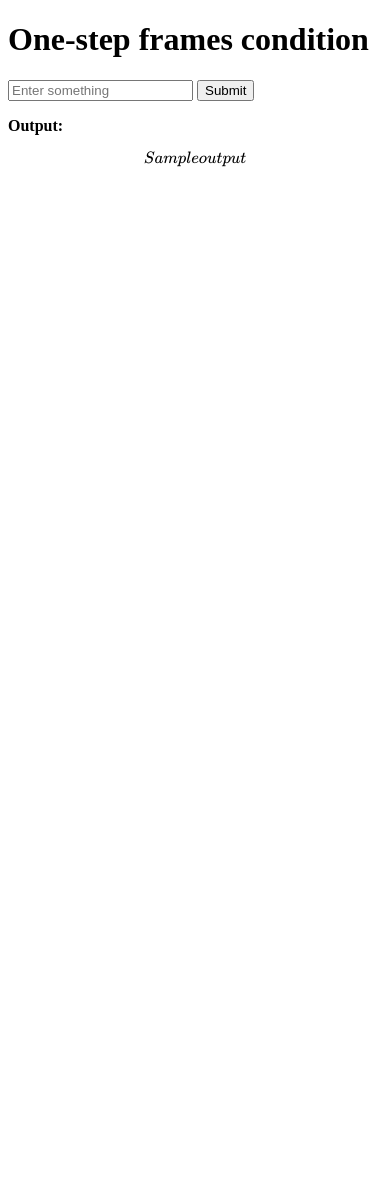
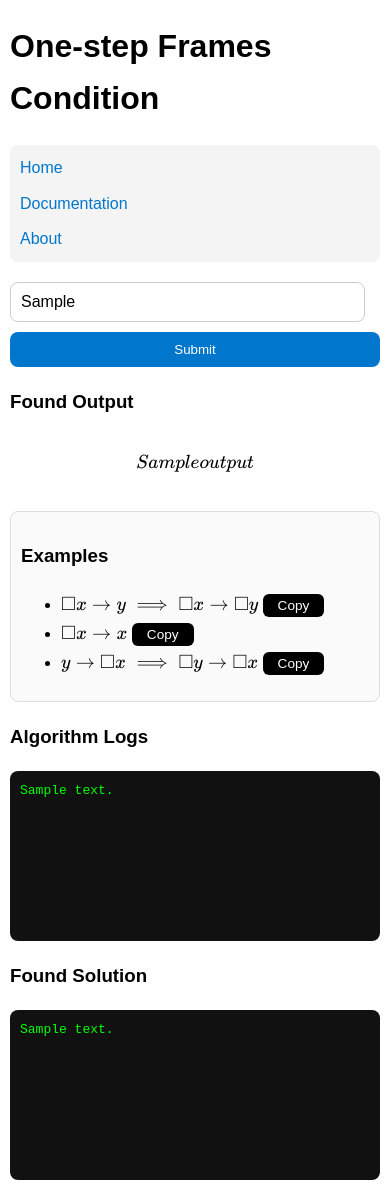
Before and after one commit to lucianIrsigler/research-website, a Django app: template myproject/myapp/templates/home.html in a window 390 px wide. Before the commit the page ends 844 px from the top, so only its background shows below. Run offline with Django 5.2, Linux system fonts and the light colour scheme; the template is opened without the code that fills it: most values are stand-ins (such as "Sample title", 1, 10 or a date in 2020).

Commit message:
refactor(website): Updated UI - Added log boxes to track what the algorithm has done - Added examples that can be copied - Added error handling - Added basic CSS

```diff
--- a/myproject/myapp/templates/home.html
+++ b/myproject/myapp/templates/home.html
@@ -2,22 +2,93 @@
 <html lang="en">
 <head>
     <meta charset="UTF-8">
-    <title>One-step frames condition</title>
+    <title>One-step Frames Condition</title>
     <script src="https://polyfill.io/v3/polyfill.min.js?features=es6"></script>
     <script id="MathJax-script" async
-      src="https://cdn.jsdelivr.net/npm/mathjax@3/es5/tex-mml-chtml.js">
-    </script>
+      src="https://cdn.jsdelivr.net/npm/mathjax@3/es5/tex-mml-chtml.js"></script>
+    <meta name="viewport" content="width=device-width, initial-scale=1.0">
+    <style>
+        body { font-family: Arial, sans-serif; margin: 20px; line-height: 1.6; }
+        nav { background: #f4f4f4; padding: 10px; margin-bottom: 20px; border-radius: 8px; display:flex; flex-wrap:wrap; gap:10px; }
+        nav a { text-decoration:none; color:#0077cc; flex-shrink:0; }
+        nav a:hover { text-decoration:underline; }
+
+        form { display:flex; flex-wrap:wrap; gap:10px; margin-bottom:20px; }
+        input { padding:10px; border:1px solid #ccc; border-radius:8px; flex:1; min-width:150px; font-size:1em; }
+        button { padding:10px 16px; border:none; border-radius:8px; background-color:#0077cc; color:white; cursor:pointer; flex-shrink:0; }
+        button:hover { background-color:#005fa3; }
+
+        .examples { background:#fafafa; border:1px solid #ddd; padding:10px; border-radius:8px; margin-bottom:20px; }
+        .examples button { margin-left:10px; font-size:0.85em; padding:4px 8px; border:none; border-radius:6px; background-color:#000000; cursor:pointer; }
+        .examples button:hover { background-color:#ddd; }
+
+        .log-box { background:#111; color:#0f0; padding:10px; height:150px; overflow:auto; border-radius:8px; font-family:monospace; white-space:pre-wrap; word-wrap:break-word; margin-bottom:20px; }
+        .output { font-size:1em; margin-bottom:20px; overflow:auto; word-wrap:break-word; }
+
+        /* Mobile tweaks */
+        @media (max-width: 600px) {
+            body { margin:10px; }
+            nav { flex-direction:column; align-items:flex-start; }
+            form { flex-direction:column; }
+            button { width:100%; }
+
+            input {
+                width: 90%;   /* full width on mobile */
+                min-width: auto; /* remove desktop minimum */
+            }
+            .examples button { margin:5px 0 0 0; width:20%; }
+        }
+    </style>
 </head>
 <body>
-    <h1>One-step frames condition</h1>
+    <h1>One-step Frames Condition</h1>
 
-    <form method="post">
+    <!-- Navigation -->
+    <nav>
+        <a href="/">Home</a>
+        <a href="/docs">Documentation</a>
+        <a href="/about">About</a>
+    </nav>
+
+    <!-- Form -->
+    <form method="POST">
         {% csrf_token %}
-        <input type="text" name="user_input" placeholder="Enter something" />
+        <input type="text" name="user_input" placeholder="Enter something" value="{{ user_input }}">
         <button type="submit">Submit</button>
     </form>
+
+    <!-- Output -->
     {% if output %}
-        <p><strong>Output:</strong>  \[ {{ output }} \]</p>
+        <h3>Found Output</h3>
+        <div class="output"> \[ {{ output }} \] </div>
     {% endif %}
+
+    <!-- Examples -->
+    <div class="examples">
+        <h3>Examples</h3>
+        <ul>
+            <li>\(\Box x \rightarrow y \implies \Box x \rightarrow \Box y\)
+                <button onclick="document.querySelector('[name=user_input]').value='#x->y/#x->#y'">Copy</button></li>
+            <li>\(\Box x \rightarrow x\)
+                <button onclick="document.querySelector('[name=user_input]').value='/#x->x'">Copy</button></li>
+            <li>\(y\rightarrow\Box x \implies \Box y\rightarrow \Box x\)
+                <button onclick="document.querySelector('[name=user_input]').value='y->#x/#y->#x'">Copy</button></li>
+        </ul>
+    </div>
+
+    <!-- Logs -->
+    {% if logs_text %}
+        <h3>Algorithm Logs</h3>
+        <div class="log-box">{{ logs_text }}</div>
+    {% endif %}
+
+    {% if solution_text %}
+        <h3>Found Solution</h3>
+        <div class="log-box">{{ solution_text }}</div>
+    {% endif %}
+
+    <script>
+        if (window.MathJax) MathJax.typesetPromise();
+    </script>
 </body>
 </html>
```
Also changed, not shown: myproject/myapp/views.py (+29 -15 lines).
